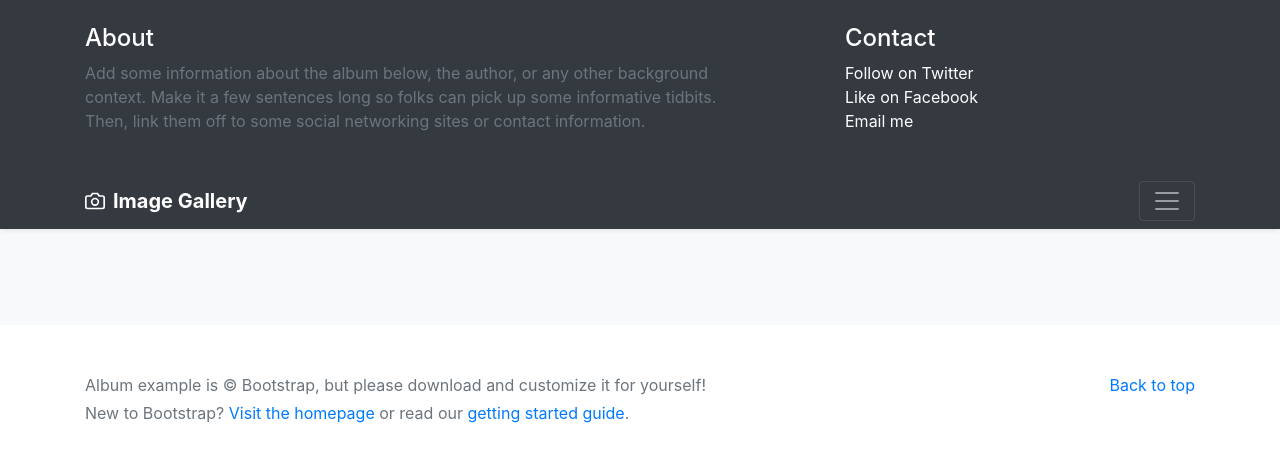
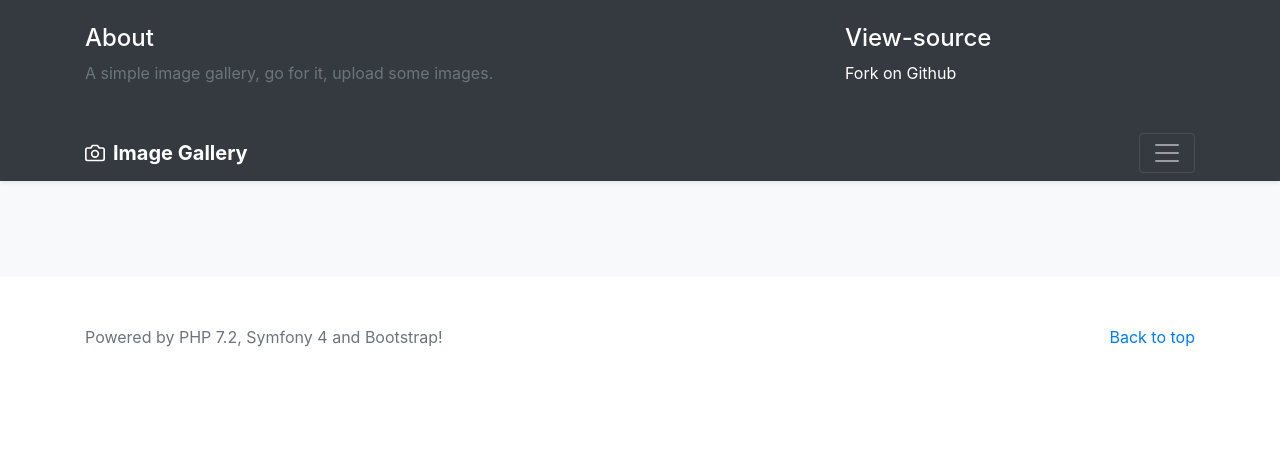
Before and after one commit to michaelpaul/image-gallery, a Symfony app: template templates/base.html.twig in a window 1280 px wide, after a click that opens the changed part. Shown: the top 462 px of the page. Run offline with Twig, Linux system fonts and the light colour scheme; the template is opened without the code that fills it, so the values that code supplies are empty; some libraries are stand-ins or nearby versions.

Commit message:
New routes, dummy content

```diff
--- a/src/Form/ImageType.php
+++ b/src/Form/ImageType.php
@@ -4,7 +4,6 @@ namespace App\Form;
 
 use App\Entity\Image;
 use Symfony\Component\Form\AbstractType;
-use Symfony\Component\Form\Extension\Core\Type\DateTimeType;
 use Symfony\Component\Form\Extension\Core\Type\FileType;
 use Symfony\Component\Form\FormBuilderInterface;
 use Symfony\Component\OptionsResolver\OptionsResolver;
@@ -15,8 +14,7 @@ class ImageType extends AbstractType
     {
         $builder
             ->add('title')
-            ->add('file', FileType::class)
-        ;
+            ->add('file', FileType::class);
     }
 
     public function configureOptions(OptionsResolver $resolver)
--- a/src/Repository/ImageRepository.php
+++ b/src/Repository/ImageRepository.php
@@ -4,10 +4,10 @@ namespace App\Repository;
 
 use App\Entity\Image;
 use Doctrine\Bundle\DoctrineBundle\Repository\ServiceEntityRepository;
-use Symfony\Bridge\Doctrine\RegistryInterface;
 use Doctrine\ORM\QueryBuilder;
 use Pagerfanta\Adapter\DoctrineORMAdapter;
 use Pagerfanta\Pagerfanta;
+use Symfony\Bridge\Doctrine\RegistryInterface;
 
 /**
  * @method Image|null find($id, $lockMode = null, $lockVersion = null)
--- a/templates/base.html.twig
+++ b/templates/base.html.twig
@@ -25,14 +25,12 @@
             <div class="row">
                 <div class="col-sm-8 col-md-7 py-4">
                     <h4 class="text-white">About</h4>
-                    <p class="text-muted">Add some information about the album below, the author, or any other background context. Make it a few sentences long so folks can pick up some informative tidbits. Then, link them off to some social networking sites or contact information.</p>
+                    <p class="text-muted">A simple image gallery, go for it, upload some images.</p>
                 </div>
                 <div class="col-sm-4 offset-md-1 py-4">
-                    <h4 class="text-white">Contact</h4>
+                    <h4 class="text-white">View-source</h4>
                     <ul class="list-unstyled">
-                        <li><a href="#" class="text-white">Follow on Twitter</a></li>
-                        <li><a href="#" class="text-white">Like on Facebook</a></li>
-                        <li><a href="#" class="text-white">Email me</a></li>
+                        <li><a href="https://github.com/michaelpaul/image-gallery" class="text-white">Fork on Github</a></li>
                     </ul>
                 </div>
             </div>
@@ -83,8 +81,7 @@
         <p class="float-right">
             <a href="#">Back to top</a>
         </p>
-        <p>Album example is &copy; Bootstrap, but please download and customize it for yourself!</p>
-        <p>New to Bootstrap? <a href="../../">Visit the homepage</a> or read our <a href="../../getting-started/">getting started guide</a>.</p>
+        <p>Powered by PHP 7.2, Symfony 4 and Bootstrap!</p>
     </div>
 </footer>
 
```
Also changed, not shown: src/Controller/ImageController.php (+18 -13 lines), src/Twig/AppExtension.php (+4 -5 lines).
